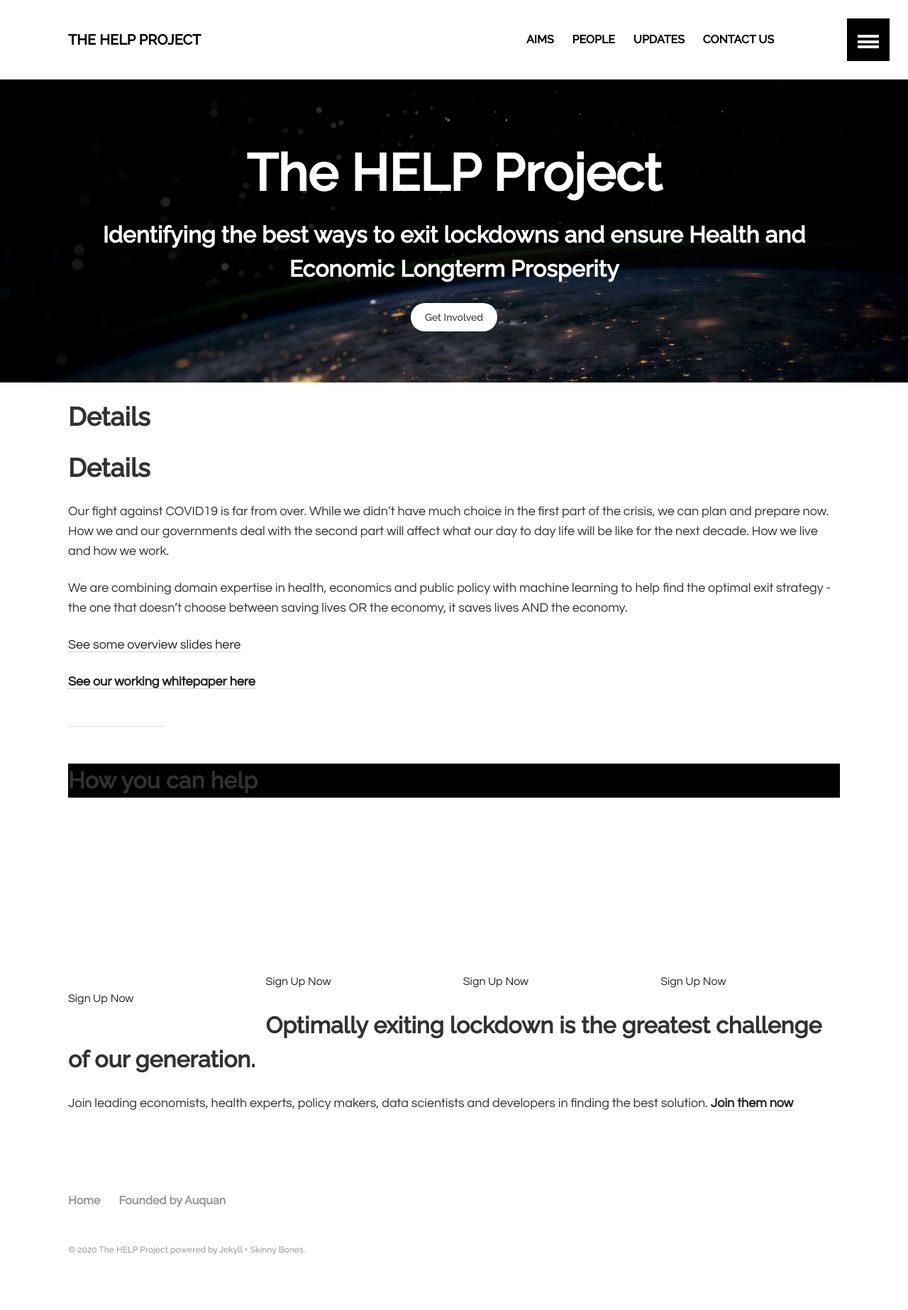
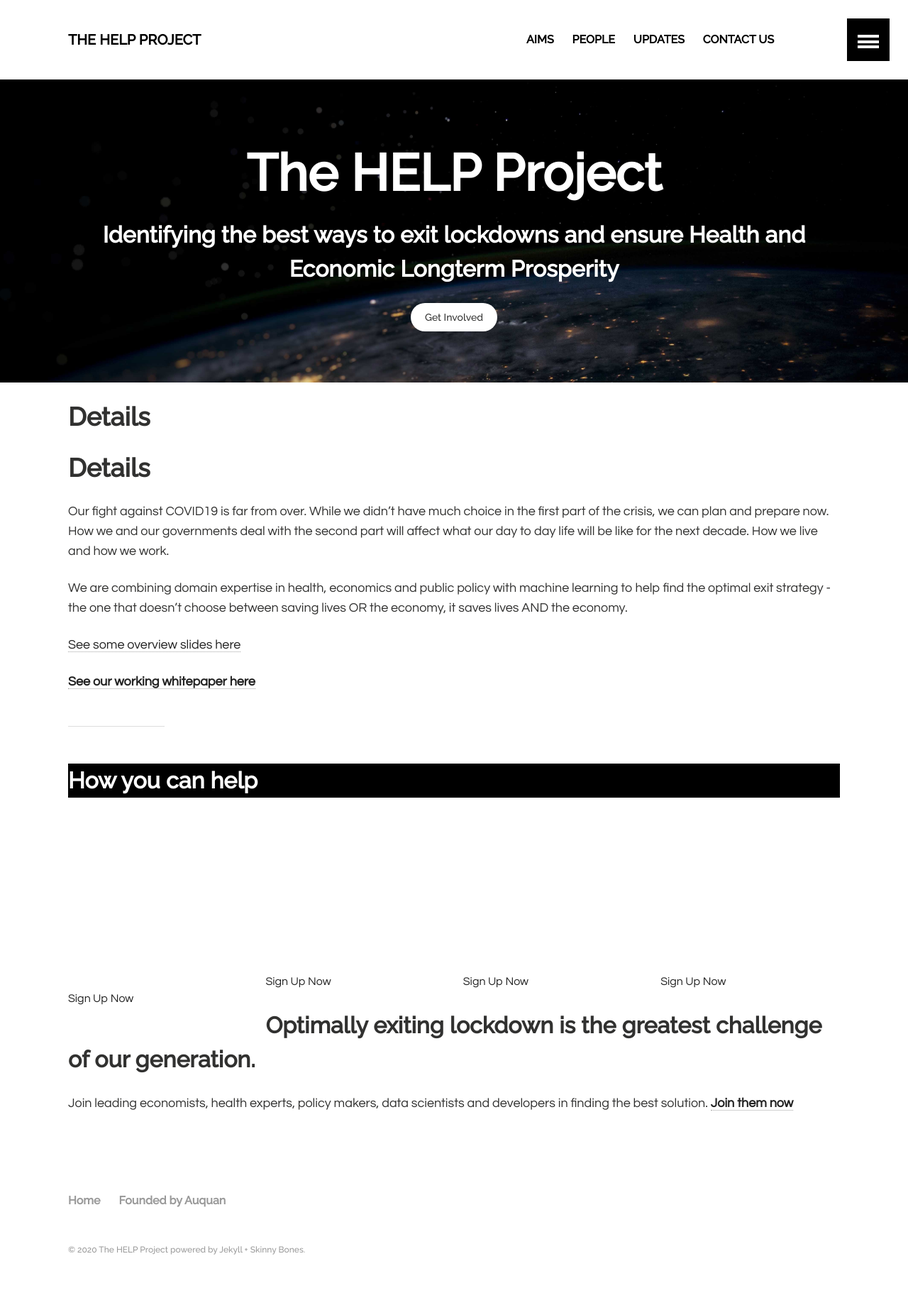
Before and after one commit to Auquan/help_project, a Jekyll site: the page built from index.md, in a window 1280 px wide. Shown: the whole page at 71% size. Built offline with Jekyll 4.4.1, drawn with Linux system fonts in a browser that asks for light colours; our own code applies the rules of GitHub Pages for plain Markdown files.

Commit message:
Update index.md

```diff
--- a/index.md
+++ b/index.md
@@ -18,9 +18,9 @@
 
 
 ---
-<div style='background-color:black'>
+<div class='dark'>
 <h2>How you can help</h2>
-<div class="tiles dark">
+<div class="tiles">
 
 <div class="tile">
   <h2 class="post-title">Economists</h2>
```
